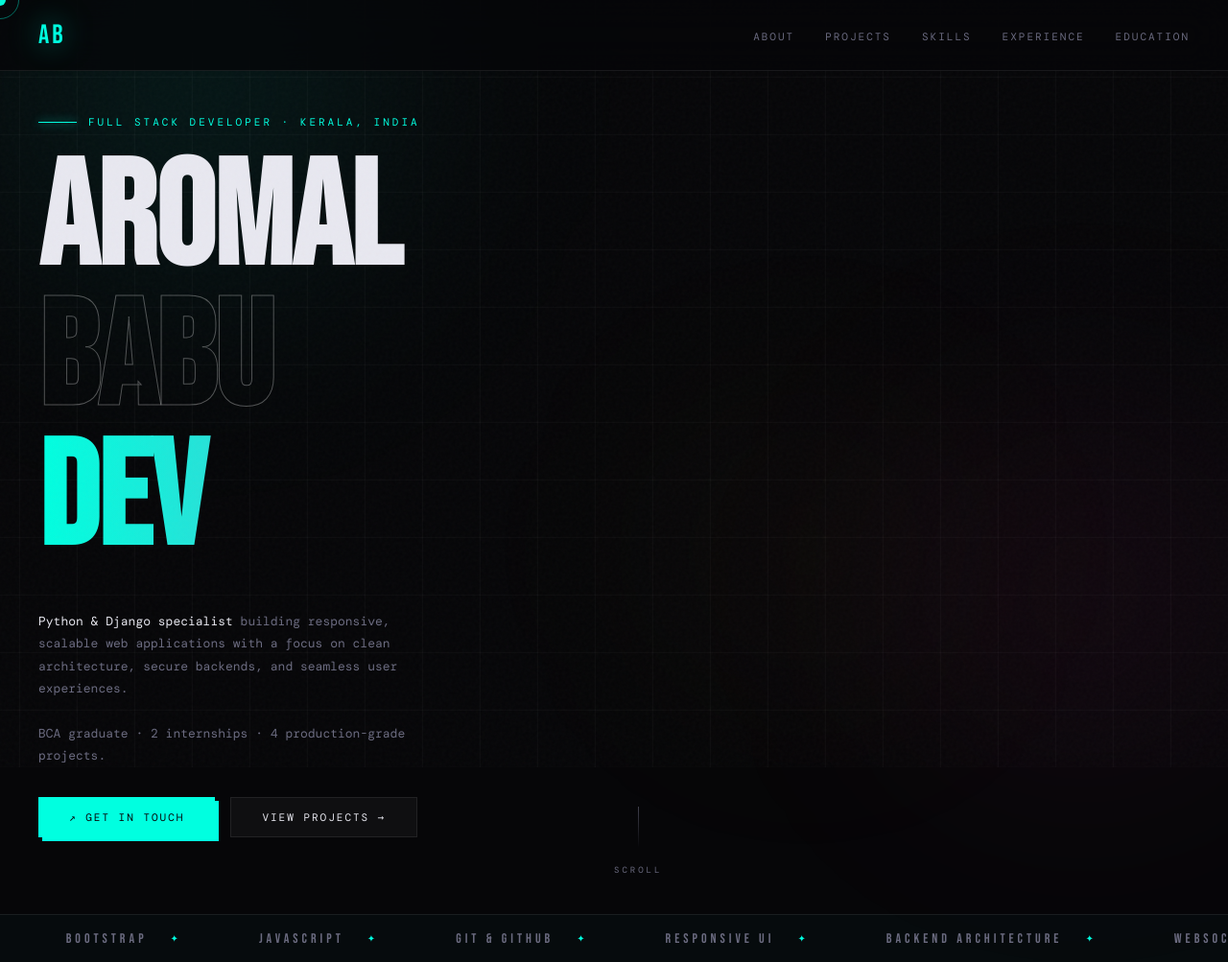
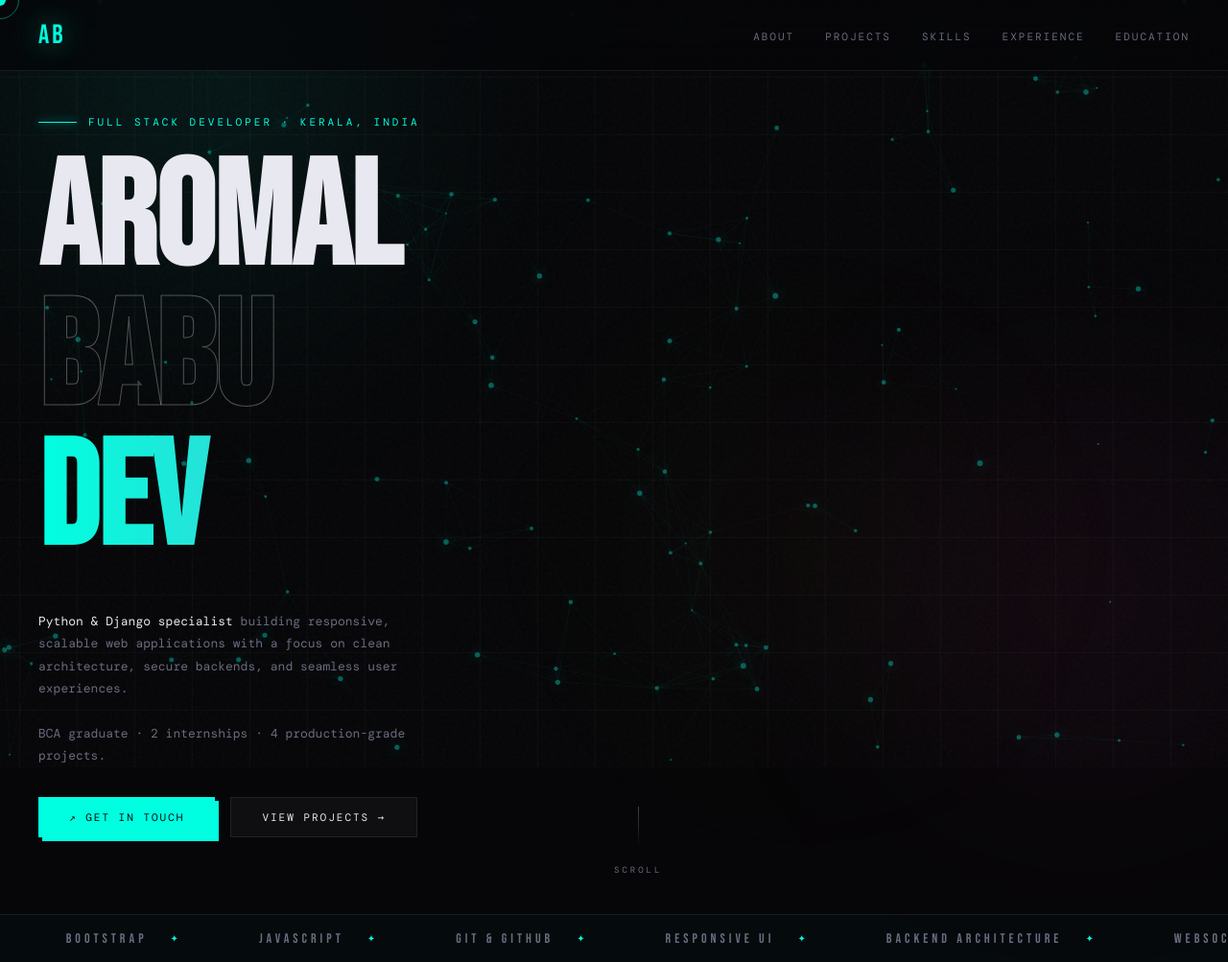
Before and after one commit to aromalbabus404/portfolio, a Django app: page / in a window 1280 px wide. Shown: the top 1003 px of the page at 96% size. Run offline with Django 5.2, Linux system fonts and the light colour scheme; some web fonts are replaced.

Commit message:
final committttt

```diff
--- a/templates/index.html
+++ b/templates/index.html
@@ -53,14 +53,26 @@
   body:has(a:hover) #cursor-ring,
   body:has(button:hover) #cursor-ring { width: 60px; height: 60px; border-color: var(--accent2); }
 
+  /* ── SENTINEL AI CANVAS BACKGROUND ── */
+  #sentinel-bg {
+    position: fixed;
+    inset: 0;
+    width: 100%;
+    height: 100%;
+    z-index: 0;
+    opacity: .45;
+    pointer-events: none;
+  }
+
   /* ── BACKGROUND GRID ── */
   .bg-grid {
-    position: fixed; inset: 0; z-index: 0;
+    position: fixed; inset: 0; z-index: 1;
     background-image:
       linear-gradient(var(--grid-line) 1px, transparent 1px),
       linear-gradient(90deg, var(--grid-line) 1px, transparent 1px);
     background-size: 60px 60px;
     animation: gridShift 20s linear infinite;
+    pointer-events: none;
   }
   @keyframes gridShift {
     0%   { background-position: 0 0; }
@@ -74,7 +86,7 @@
   }
 
   /* ── ORBS ── */
-  .orb { position: fixed; border-radius: 50%; filter: blur(120px); pointer-events: none; z-index: 0; }
+  .orb { position: fixed; border-radius: 50%; filter: blur(120px); pointer-events: none; z-index: 1; }
   .orb-1 {
     width: 600px; height: 600px;
     background: radial-gradient(circle, rgba(0,255,224,.12) 0%, transparent 70%);
@@ -132,7 +144,7 @@
   .nav-links a:hover { color: var(--accent); }
   .nav-links a:hover::after { width: 100%; }
 
-  /* Mobile hamburger (hidden on desktop) */
+  /* Mobile hamburger */
   .menu-toggle {
     display: none; font-size: 28px; color: var(--accent);
     cursor: pointer; z-index: 1001; user-select: none;
@@ -141,7 +153,7 @@
   /* ── HERO ── */
   #hero {
     min-height: 100vh; display: flex; align-items: center;
-    padding: 120px 40px 80px; position: relative;
+    padding: 120px 40px 80px; position: relative; z-index: 2;
   }
   .hero-inner { max-width: 1200px; margin: 0 auto; width: 100%; }
 
@@ -224,7 +236,7 @@
   }
 
   /* ── SECTIONS ── */
-  section { padding: 120px 40px; position: relative; }
+  section { padding: 120px 40px; position: relative; z-index: 2; }
   .section-header { display: flex; align-items: center; gap: 20px; margin-bottom: 80px; }
   .section-num { font-family: 'Bebas Neue', sans-serif; font-size: 13px; letter-spacing: 3px; color: var(--accent); opacity: .6; }
   .section-title { font-family: 'Bebas Neue', sans-serif; font-size: clamp(40px,5vw,72px); letter-spacing: 2px; line-height: 1; }
@@ -270,13 +282,10 @@
     transition: background .3s, border-color .3s;
     display: flex; flex-direction: column;
   }
-  /* Remove duplicate left borders in 2-col grid */
   .project-card:nth-child(2),
   .project-card:nth-child(4) { border-left: none; }
-  /* Remove duplicate top borders in 2-col grid */
   .project-card:nth-child(3),
   .project-card:nth-child(4) { border-top: none; }
-
   .project-card:hover { background: var(--glass-hover); border-color: rgba(0,255,224,.2); }
 
   .project-tag {
@@ -312,7 +321,6 @@
   }
   .project-card:hover .project-number { color: rgba(0,255,224,.07); }
 
-  /* View Project button inside card */
   .project-link {
     margin-top: auto;
     display: inline-flex; align-items: center; gap: 8px;
@@ -452,6 +460,7 @@
   .marquee-wrap {
     border-top: 1px solid var(--glass-border); border-bottom: 1px solid var(--glass-border);
     overflow: hidden; padding: 16px 0; background: rgba(0,255,224,.02);
+    position: relative; z-index: 2;
   }
   .marquee { display: flex; animation: marqueeScroll 20s linear infinite; width: max-content; }
   .marquee-item {
@@ -524,7 +533,7 @@
     .stat-row { flex-direction: column; }
     .stat-box { border-left: 1px solid var(--glass-border) !important; border-top: none; }
 
-    /* PROJECTS – single column, reset all borders then re-add top dividers */
+    /* PROJECTS */
     #projects .projects-grid { grid-template-columns: 1fr; }
     .project-card { padding: 28px 22px; border: 1px solid var(--glass-border) !important; }
     .project-card:not(:first-child) { border-top: none !important; }
@@ -578,6 +587,9 @@
 </style>
 </head>
 <body>
+
+<!-- CANVAS must be INSIDE body, not wrapping it -->
+<canvas id="sentinel-bg"></canvas>
 
 <div id="cursor"></div>
 <div id="cursor-ring"></div>
@@ -699,11 +711,11 @@
       </div>
       <div class="about-right reveal reveal-delay-2">
         <div class="contact-chips">
-          <div class="chip"><span class="chip-icon">✉</span><a href="https://mail.google.com/mail/u/0/#inbox">aromalbabu9847@gmail.com</a></div>
+          <div class="chip"><span class="chip-icon">✉</span><a href="mailto:aromalbabu9847@gmail.com">aromalbabu9847@gmail.com</a></div>
           <div class="chip"><span class="chip-icon">☎</span> +91 7356462150</div>
           <div class="chip"><span class="chip-icon">📍</span> Alappuzha, Kerala, India</div>
-          <div class="chip"><span class="chip-icon">🔗</span><a href="https://www.linkedin.com/in/aromal-babu-241a7439b?utm_source=share_via&utm_content=profile&utm_medium=member_android">LinkedIn Profile</a></div>
-          <div class="chip"><span class="chip-icon">🐙</span><a href="https://github.com/aromalbabus404">GitHub Profile</a></div>
+          <div class="chip"><span class="chip-icon">🔗</span><a href="https://www.linkedin.com/in/aromal-babu-241a7439b" target="_blank">LinkedIn Profile</a></div>
+          <div class="chip"><span class="chip-icon">🐙</span><a href="https://github.com/aromalbabus404" target="_blank">GitHub Profile</a></div>
         </div>
       </div>
     </div>
@@ -1051,13 +1063,99 @@
     </div>
     <div class="footer-links">
       <a href="mailto:aromalbabu9847@gmail.com">Email</a>
-      <a href="#">LinkedIn</a>
-      <a href="#">GitHub</a>
+      <a href="https://www.linkedin.com/in/aromal-babu-241a7439b" target="_blank">LinkedIn</a>
+      <a href="https://github.com/aromalbabus404" target="_blank">GitHub</a>
     </div>
   </div>
 </footer>
 
 <script>
+/* ════════════════════════════════
+   SENTINEL AI BACKGROUND — canvas is now correctly inside body
+════════════════════════════════ */
+const canvas = document.getElementById("sentinel-bg");
+const ctx = canvas.getContext("2d");
+
+let w, h;
+let particles = [];
+const particleCount = 120;
+
+function resizeCanvas() {
+  w = canvas.width = window.innerWidth;
+  h = canvas.height = window.innerHeight;
+}
+resizeCanvas();
+window.addEventListener("resize", resizeCanvas);
+
+class Particle {
+  constructor() {
+    this.x = Math.random() * w;
+    this.y = Math.random() * h;
+    this.vx = (Math.random() - 0.5) * 0.5;
+    this.vy = (Math.random() - 0.5) * 0.5;
+    this.size = Math.random() * 2 + 1;
+  }
+  update() {
+    this.x += this.vx;
+    this.y += this.vy;
+    if (this.x < 0 || this.x > w) this.vx *= -1;
+    if (this.y < 0 || this.y > h) this.vy *= -1;
+  }
+  draw() {
+    ctx.beginPath();
+    ctx.arc(this.x, this.y, this.size, 0, Math.PI * 2);
+    ctx.fillStyle = "rgba(0,255,224,0.8)";
+    ctx.shadowBlur = 15;
+    ctx.shadowColor = "#00ffe0";
+    ctx.fill();
+  }
+}
+
+for (let i = 0; i < particleCount; i++) {
+  particles.push(new Particle());
+}
+
+let mouse = { x: null, y: null };
+window.addEventListener("mousemove", (e) => { mouse.x = e.x; mouse.y = e.y; });
+
+function connectParticles() {
+  for (let a = 0; a < particles.length; a++) {
+    for (let b = a; b < particles.length; b++) {
+      let dx = particles[a].x - particles[b].x;
+      let dy = particles[a].y - particles[b].y;
+      let distance = dx * dx + dy * dy;
+      if (distance < 12000) {
+        ctx.beginPath();
+        ctx.strokeStyle = "rgba(0,255,224,0.08)";
+        ctx.lineWidth = 1;
+        ctx.moveTo(particles[a].x, particles[a].y);
+        ctx.lineTo(particles[b].x, particles[b].y);
+        ctx.stroke();
+      }
+    }
+    if (mouse.x && mouse.y) {
+      let dx = particles[a].x - mouse.x;
+      let dy = particles[a].y - mouse.y;
+      let dist = dx * dx + dy * dy;
+      if (dist < 20000) {
+        ctx.beginPath();
+        ctx.strokeStyle = "rgba(255,60,172,0.15)";
+        ctx.moveTo(particles[a].x, particles[a].y);
+        ctx.lineTo(mouse.x, mouse.y);
+        ctx.stroke();
+      }
+    }
+  }
+}
+
+function animateSentinel() {
+  ctx.clearRect(0, 0, w, h);
+  particles.forEach(p => { p.update(); p.draw(); });
+  connectParticles();
+  requestAnimationFrame(animateSentinel);
+}
+animateSentinel();
+
 /* ── MOBILE MENU ── */
 const menuToggle = document.getElementById('menu-toggle');
 const navLinks   = document.getElementById('nav-links');
@@ -1119,5 +1217,6 @@
   });
 });
 </script>
+
 </body>
 </html>
```
Lines whose indentation alone changed are shown as unchanged.
